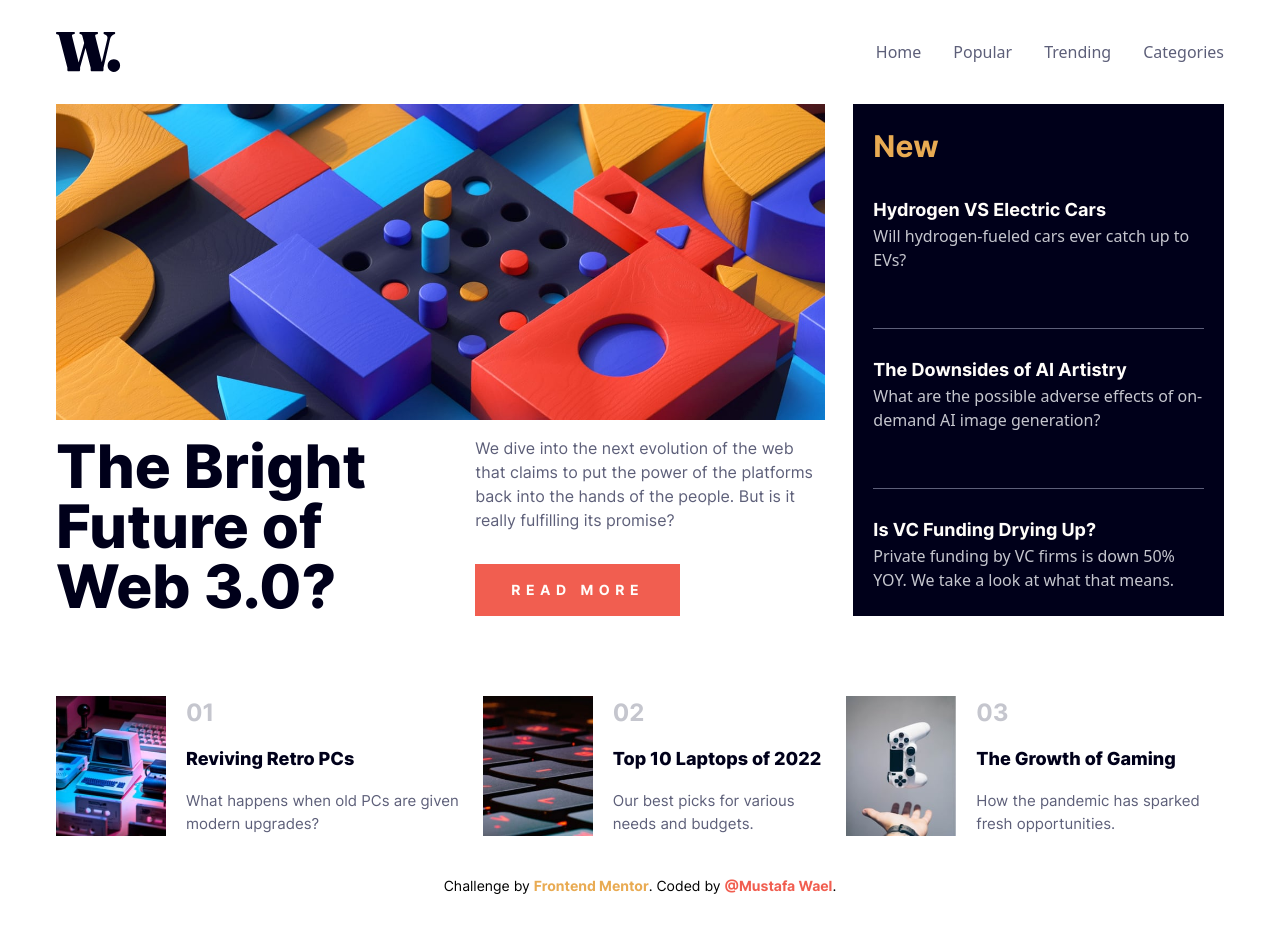
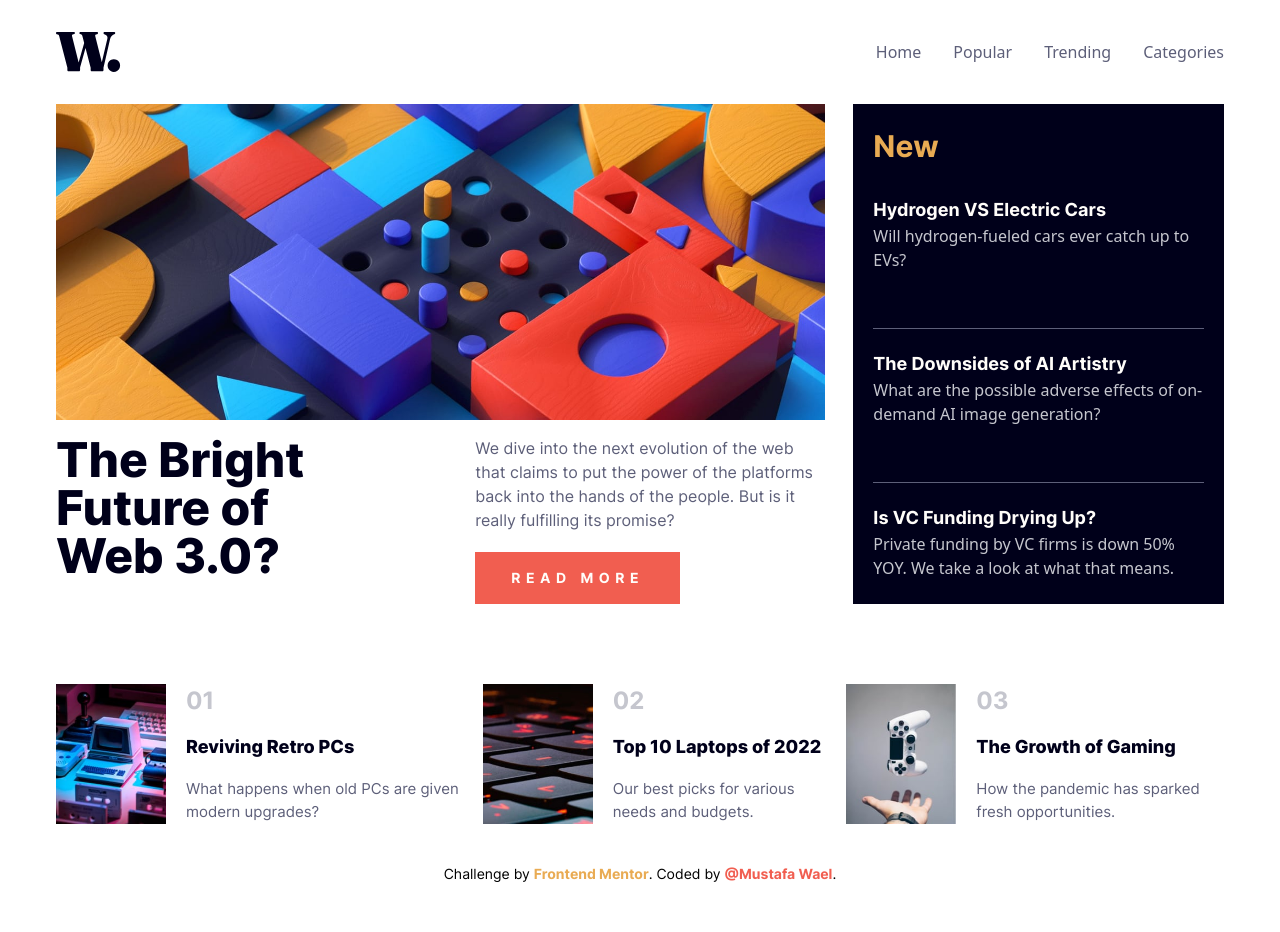
Before and after one commit to MustafaWael/frontend-mentor, a React (Vite) app in the folder news-homepage-main/app/: page / in a window 1280 px wide. Shown: the top 932 px of the page. Built offline with nearby package versions, Linux system fonts and the light colour scheme.

Commit message:
fix responsive Heading font

```diff
--- a/news-homepage-main/app/src/Components/Header.jsx
+++ b/news-homepage-main/app/src/Components/Header.jsx
@@ -17,7 +17,7 @@ export const Header = ({}) => {
             </div>
 
             <div className="mt-4 flex flex-col md:flex-row justify-between gap-x-16">
-              <h1 className="font-Inter font-bolder text-4xl md:text-6xl text-very_dark_blue leading-9 md:max-w-[320px]">
+              <h1 className="font-Inter font-bolder text-4xl md:text-5xl 2xl:text-6xl text-very_dark_blue leading-9 md:max-w-[320px]">
                 The Bright Future of Web 3.0?
               </h1>
               <div className="mt-4 md:mt-0 max-w-[350px] flex flex-col justify-between gap-y-5">
```
